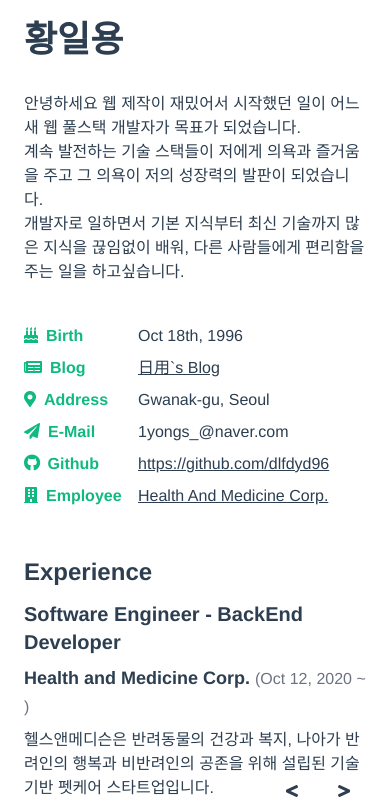
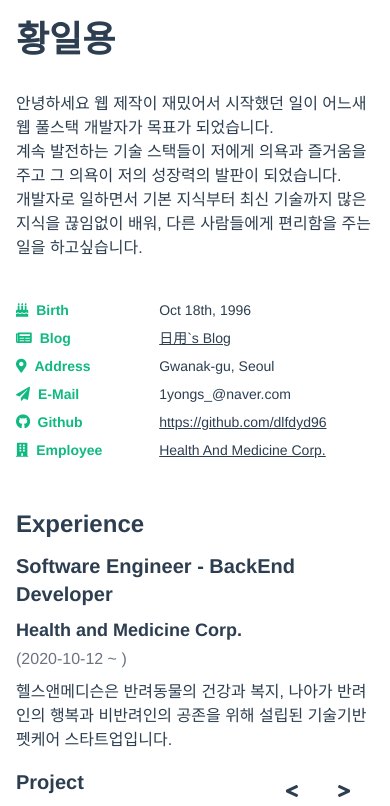
Before and after one commit to dlfdyd96/about-me, a Vue app: page /#/resume in a window 390 px wide. Shown: the top 806 px of the page. Built offline with nearby package versions, Linux system fonts and the light colour scheme.

Commit message:
fix: at mobile size

```diff
--- a/src/components/Resume/ActivityItem.vue
+++ b/src/components/Resume/ActivityItem.vue
@@ -9,6 +9,7 @@
         <!-- </div>
         <div class="text-lg sm:text-xl font-bold mb-2">
           {{ item.office }} -->
+        <br class="sm:hidden" />
         <span class="ml-2 text-base sm:text-lg font-medium text-gray-500"
           >({{ item.date }})</span
         >
--- a/src/components/Resume/Detail.vue
+++ b/src/components/Resume/Detail.vue
@@ -1,9 +1,9 @@
 <template>
-  <div class="text-base md:text-lg lg:text-xl">
+  <div class="text-sm sm:text-base md:text-lg lg:text-xl">
     <div class="grid grid-cols-1 lg:grid-cols-2 py-4">
       <div class="mb-2" v-for="(value, key) in myInfo" :key="key">
-        <div class="grid grid-cols-3">
-          <div class="col-span-1">
+        <div class="grid grid-cols-5">
+          <div class="col-span-2">
             <!-- icon -->
             <span
               ><i
@@ -16,7 +16,7 @@
               value.title
             }}</span>
           </div>
-          <div class="col-span-2">
+          <div class="col-span-3">
             <!-- description -->
             <a
               class="font-medium underline"
--- a/src/components/Resume/Experience.vue
+++ b/src/components/Resume/Experience.vue
@@ -12,6 +12,7 @@
         </div>
         <div class="text-lg sm:text-xl font-bold mb-2">
           {{ item.office }}
+          <br class="sm:hidden" />
           <span class="text-base sm:text-lg font-medium text-gray-500"
             >({{ item.date }})</span
           >
@@ -30,6 +31,7 @@
         >
           <div class="text-lg sm:text-xl font-bold mb-1 sm:mb-2">
             {{ contentsIndex + 1 }}. {{ contentItem.title }}
+            <br class="sm:hidden" />
             <span class="ml-2 text-base sm:text-lg font-medium text-gray-500"
               >({{ contentItem.date }})</span
             >
@@ -109,7 +111,7 @@ export default defineComponent({
         title: `Software Engineer - BackEnd Developer`,
         description: `헬스앤메디슨은 반려동물의 건강과 복지, 나아가 반려인의 행복과 비반려인의 공존을 위해 설립된 기술기반 펫케어 스타트업입니다.`,
         office: `Health and Medicine Corp.`,
-        date: `Oct 12, 2020 ~ `,
+        date: `2020-10-12 ~ `,
         contents: [
           {
             title: "실시간 라이브 강의 웨비나 개발",
--- a/src/router/index.ts
+++ b/src/router/index.ts
@@ -1,6 +1,6 @@
 import { createRouter, createWebHashHistory, RouteRecordRaw } from "vue-router";
 import Home from "../views/Home.vue";
-import About from "../views/About.vue";
+// import About from "../views/About.vue";
 import Resume from "../views/Resume.vue";
 import Portfolio from "../views/Portfolio.vue";
 import PortfolioDetail from "../components/Portfolio/PortfolioDetail.vue";
@@ -16,18 +16,18 @@ const routes: Array<RouteRecordRaw> = [
       isPage: true,
     },
   },
-  {
-    path: "/about",
-    name: "About",
-    // route level code-splitting
-    // this generates a separate chunk (about.[hash].js) for this route
-    // which is lazy-loaded when the route is visited.
-    // component: () => import(/* webpackChunkName: "about" */ "../views/About.vue"),
-    component: About,
-    meta: {
-      isPage: true,
-    },
-  },
+  // {
+  //   path: "/about",
+  //   name: "About",
+  //   // route level code-splitting
+  //   // this generates a separate chunk (about.[hash].js) for this route
+  //   // which is lazy-loaded when the route is visited.
+  //   // component: () => import(/* webpackChunkName: "about" */ "../views/About.vue"),
+  //   component: About,
+  //   meta: {
+  //     isPage: true,
+  //   },
+  // },
   {
     path: "/resume",
     name: "Resume",
--- a/src/views/Resume.vue
+++ b/src/views/Resume.vue
@@ -1,5 +1,5 @@
 <template>
-  <div class="my-5 mx-2 sm:m-10">
+  <div class="my-5 sm:mx-2 sm:m-10">
     <div class="text-4xl font-black px-4 pb-4">황일용</div>
     <div class="grid gap-6 p-4">
       <!-- 간단한 자기소개 (문단으로) -->
```
